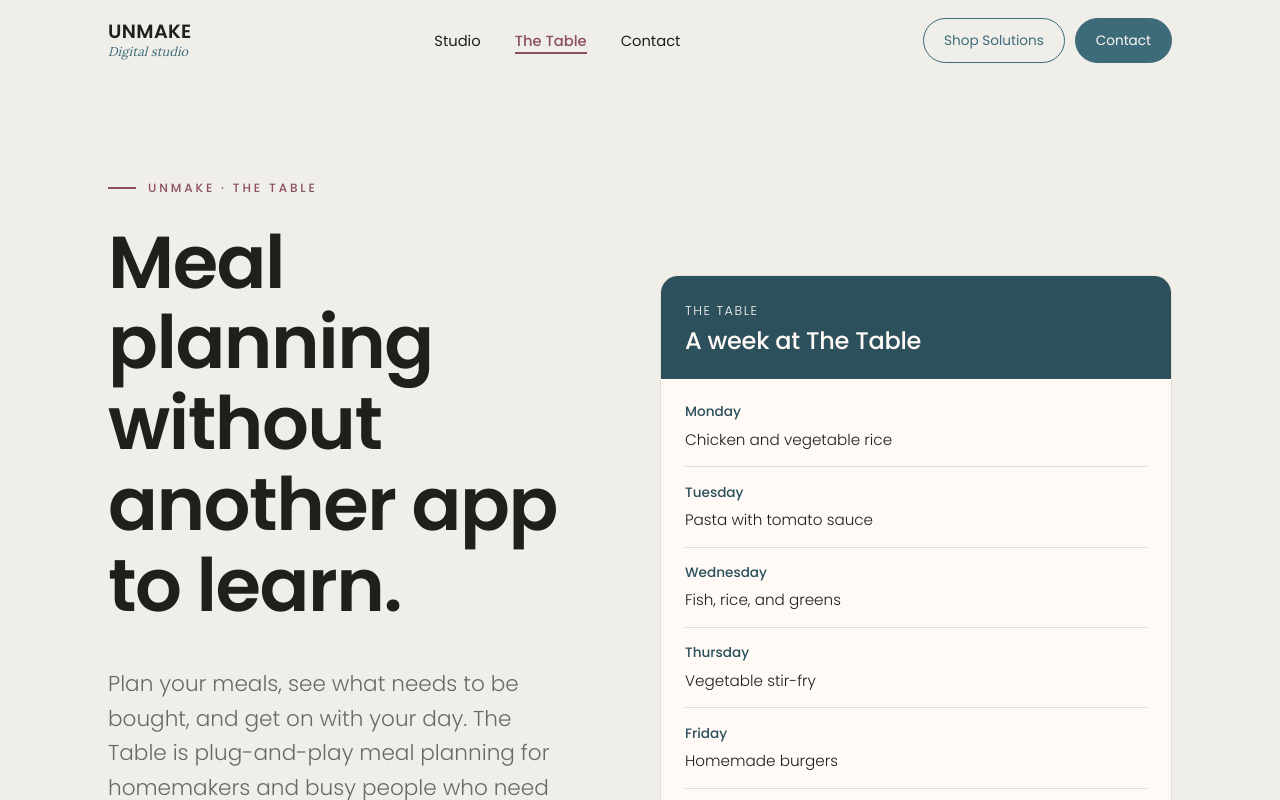
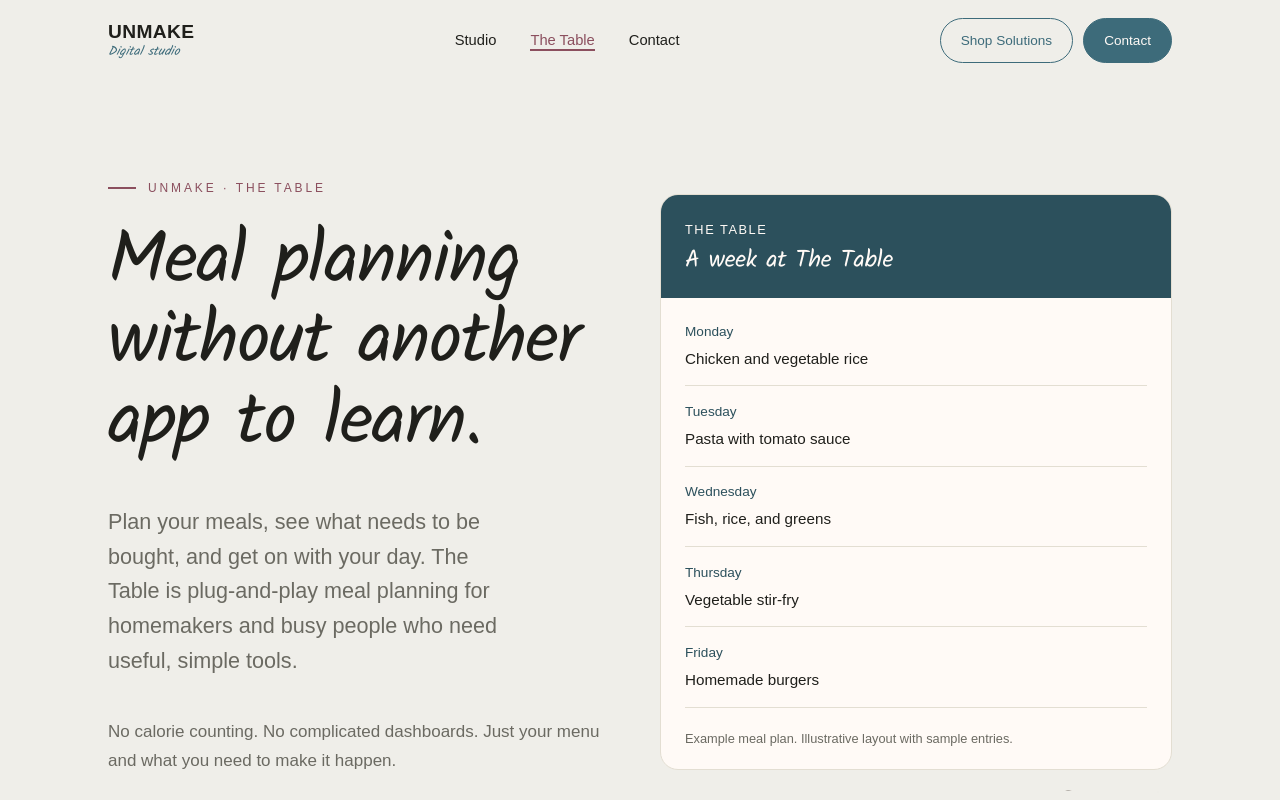
Before and after one commit to unmaketricia/unmake-website, a Next.js app: page /table in a window 1280 px wide. Shown: the top 800 px of the page. Built offline with nearby package versions, Linux system fonts and the light colour scheme.

Commit message:
Match website preview typography to The Table's Arial and Kalam

```diff
--- a/app/globals.css
+++ b/app/globals.css
@@ -27,8 +27,8 @@
   html { scroll-behavior: smooth; -webkit-font-smoothing: antialiased; }
 
   body {
-    font-family: var(--font-poppins), sans-serif;
-    font-weight: 300;
+    font-family: Arial, Helvetica, sans-serif;
+    font-weight: 400;
     color: var(--ink);
     background: var(--linen);
     line-height: 1.7;
@@ -37,8 +37,8 @@
 
   img { max-width: 100%; display: block; }
 
-  h1, h2, h3 { font-weight: 500; line-height: 1.1; letter-spacing: -0.02em; }
-  h1 { font-size: clamp(2.6rem, 6.5vw, 4.6rem); font-weight: 600; }
+  h1, h2, h3 { font-family: var(--font-kalam), cursive; font-weight: 400; line-height: 1.1; letter-spacing: -0.02em; }
+  h1 { font-size: clamp(2.6rem, 6.5vw, 4.6rem); font-weight: 400; }
   h2 { font-size: clamp(1.9rem, 4vw, 2.9rem); }
   h3 { font-size: 1.2rem; letter-spacing: -0.01em; }
 
@@ -48,7 +48,7 @@
 
 @layer components {
   .wrap { max-width: var(--maxw); margin: 0 auto; padding: 0 28px; }
-  .serif { font-family: var(--font-lora), serif; }
+  .serif { font-family: var(--font-kalam), cursive; }
 
   .eyebrow {
     font-size: 0.75rem;
@@ -75,7 +75,7 @@
     max-width: 34ch;
     font-weight: 300;
   }
-  .byline { font-family: var(--font-lora), serif; font-style: italic; color: var(--teal); }
+  .byline { font-family: var(--font-kalam), cursive; font-style: italic; color: var(--teal); }
 
   /* ---------- Buttons ---------- */
   .btn {
@@ -180,7 +180,7 @@
   .card.feature p { color: #E4EDEF; }
 
   .svc { display: flex; flex-direction: column; }
-  .svc .num { font-family: var(--font-lora), serif; font-size: 0.85rem; color: var(--fig); letter-spacing: 0.05em; margin-bottom: var(--s2); }
+  .svc .num { font-family: var(--font-kalam), cursive; font-size: 0.85rem; color: var(--fig); letter-spacing: 0.05em; margin-bottom: var(--s2); }
   .svc .price { margin-top: auto; padding-top: var(--s3); }
 
   .tag-list { list-style: none; }
@@ -192,7 +192,7 @@
 
   /* ---------- Callout ---------- */
   .callout { background: var(--ink); color: var(--linen); border-radius: var(--r); padding: var(--s5); margin-top: var(--s5); display: grid; grid-template-columns: auto 1fr; gap: var(--s4); align-items: center; }
-  .callout .big { font-family: var(--font-lora), serif; font-style: italic; font-size: clamp(2rem,5vw,3rem); color: var(--gold); line-height: 1; white-space: nowrap; }
+  .callout .big { font-family: var(--font-kalam), cursive; font-style: italic; font-size: clamp(2rem,5vw,3rem); color: var(--gold); line-height: 1; white-space: nowrap; }
   .callout h3 { color: var(--cream); margin-bottom: var(--s1); }
   .callout p { color: #C7C6BC; margin: 0; }
   .callout.compact { padding: var(--s4); gap: var(--s3); margin-top: var(--s4); }
@@ -208,7 +208,7 @@
   .split .col h3 { margin-bottom: var(--s3); display: flex; align-items: center; gap: 10px; }
   .split .col.human h3 { color: var(--cream); }
   .split .col.human .tag { color: var(--gold); }
-  .split .tag { font-family: var(--font-lora), serif; font-style: italic; font-size: 0.95rem; color: var(--fig); }
+  .split .tag { font-family: var(--font-kalam), cursive; font-style: italic; font-size: 0.95rem; color: var(--fig); }
   .split ul { list-style: none; }
   .split li { padding: 12px 0 12px 26px; position: relative; font-size: 0.98rem; }
   .split .ai li { color: var(--muted); border-bottom: 1px solid var(--line); }
@@ -217,7 +217,7 @@
   .split li::before { content: ""; position: absolute; left: 0; top: 20px; width: 12px; height: 2px; border-radius: 2px; }
   .split .ai li::before { background: var(--gold); }
   .split .human li::before { background: var(--cream); }
-  .split-note { margin-top: var(--s4); font-family: var(--font-lora), serif; font-style: italic; font-size: clamp(1.15rem, 2.4vw, 1.5rem); color: var(--ink); line-height: 1.5; max-width: 30ch; }
+  .split-note { margin-top: var(--s4); font-family: var(--font-kalam), cursive; font-style: italic; font-size: clamp(1.15rem, 2.4vw, 1.5rem); color: var(--ink); line-height: 1.5; max-width: 30ch; }
   .split-note .accent { color: var(--fig); }
 
   /* ---------- Case studies ---------- */
@@ -260,7 +260,7 @@
   /* ---------- Steps ---------- */
   .steps { display: grid; grid-template-columns: repeat(auto-fit, minmax(240px, 1fr)); gap: var(--s3); counter-reset: step; }
   .step { padding: var(--s4) 0; border-top: 2px solid var(--fig); }
-  .step::before { counter-increment: step; content: counter(step); font-family: var(--font-lora), serif; font-size: 1.1rem; color: var(--fig); display: block; margin-bottom: var(--s2); }
+  .step::before { counter-increment: step; content: counter(step); font-family: var(--font-kalam), cursive; font-size: 1.1rem; color: var(--fig); display: block; margin-bottom: var(--s2); }
   .step h3 { margin-bottom: var(--s1); }
   .step p { color: var(--muted); font-size: 0.95rem; }
 
@@ -274,13 +274,13 @@
   .facts { list-style: none; }
   .facts li { padding: var(--s3) 0; border-bottom: 1px solid var(--line); color: var(--muted); display: grid; grid-template-columns: auto 1fr; gap: var(--s3); align-items: baseline; }
   .facts li:last-child { border-bottom: none; }
-  .facts .yr { font-family: var(--font-lora), serif; font-style: italic; color: var(--fig); font-size: 0.9rem; white-space: nowrap; }
+  .facts .yr { font-family: var(--font-kalam), cursive; font-style: italic; color: var(--fig); font-size: 0.9rem; white-space: nowrap; }
 
   /* ---------- Shop ---------- */
   .product { display: grid; grid-template-columns: 0.9fr 1.1fr; gap: var(--s5); align-items: center; }
   .product-art { aspect-ratio: 3/4; border-radius: var(--r); background: linear-gradient(160deg, var(--teal), var(--teal-deep)); display: flex; flex-direction: column; align-items: center; justify-content: center; color: var(--cream); text-align: center; padding: var(--s4); box-shadow: 0 30px 60px -30px rgba(44,80,92,0.6); }
   .product-art .big { font-weight: 600; font-size: 1.7rem; letter-spacing: 0.04em; line-height: 1.25; }
-  .product-art .sub { font-family: var(--font-lora), serif; font-style: italic; color: var(--gold); margin-top: var(--s2); font-size: 0.95rem; }
+  .product-art .sub { font-family: var(--font-kalam), cursive; font-style: italic; color: var(--gold); margin-top: var(--s2); font-size: 0.95rem; }
   .product-cover { width: 100%; height: auto; display: block; border-radius: var(--r); box-shadow: 0 30px 60px -30px rgba(44,80,92,0.6); }
   .product .price-tag { font-size: 1.4rem; font-weight: 500; color: var(--fig); margin: var(--s3) 0; }
   .cats { display: flex; flex-wrap: wrap; gap: 10px; }
@@ -309,7 +309,7 @@
   .foot { display: grid; grid-template-columns: 1.5fr 1fr 1fr; gap: var(--s4); }
   footer .lockup .mark { color: var(--linen); }
   footer .lockup .byline { color: var(--gold); }
-  footer .tagline { margin-top: var(--s2); font-family: var(--font-lora), serif; font-style: italic; }
+  footer .tagline { margin-top: var(--s2); font-family: var(--font-kalam), cursive; font-style: italic; }
   footer h4 { color: var(--linen); font-size: 0.78rem; letter-spacing: 0.14em; text-transform: uppercase; font-weight: 500; margin-bottom: var(--s2); }
   footer a { color: #9B9A90; display: block; padding: 4px 0; }
   footer a:hover { color: var(--gold); }
--- a/app/layout.jsx
+++ b/app/layout.jsx
@@ -1,20 +1,14 @@
-import { Poppins, Lora } from "next/font/google";
+import localFont from "next/font/local";
 import "./globals.css";
 import Nav from "@/components/Nav";
 import Footer from "@/components/Footer";
 
-const poppins = Poppins({
-  subsets: ["latin"],
-  weight: ["300", "400", "500", "600"],
-  variable: "--font-poppins",
-  display: "swap",
-});
-
-const lora = Lora({
-  subsets: ["latin"],
-  weight: ["400", "500"],
-  style: ["normal", "italic"],
-  variable: "--font-lora",
+const kalam = localFont({
+  src: [
+    { path: "../public/fonts/Kalam-Regular.woff", weight: "400", style: "normal" },
+    { path: "../public/fonts/Kalam-Bold.woff", weight: "700", style: "normal" },
+  ],
+  variable: "--font-kalam",
   display: "swap",
 });
 
@@ -27,7 +21,7 @@ export const metadata = {
 
 export default function RootLayout({ children }) {
   return (
-    <html lang="en" className={`${poppins.variable} ${lora.variable}`}>
+    <html lang="en" className={kalam.variable}>
       <body>
         <Nav />
         {children}
```
Also changed, not shown: public/fonts/Kalam-Bold.woff (added), public/fonts/Kalam-OFL.txt (added), public/fonts/Kalam-Regular.woff (added).
